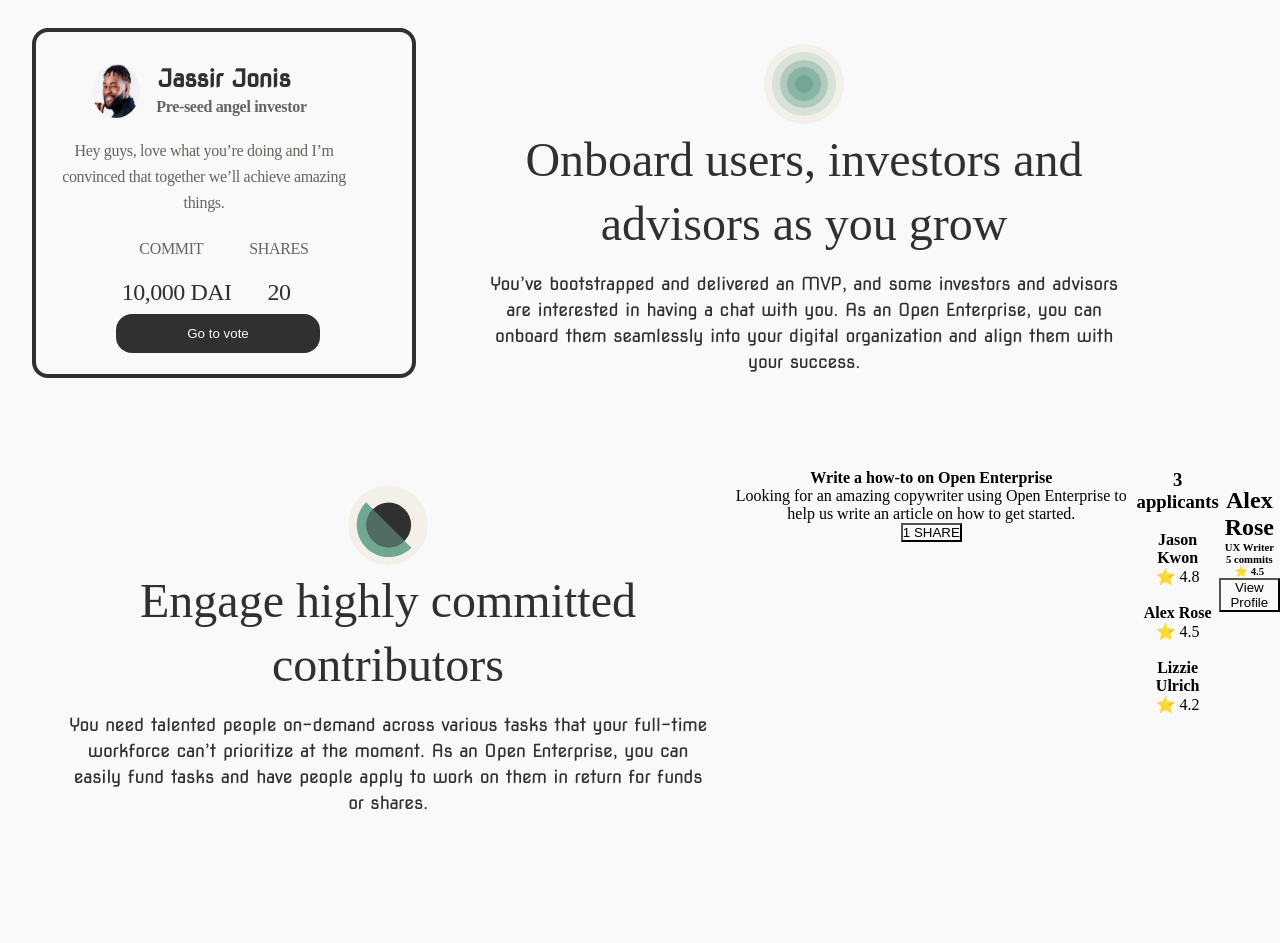
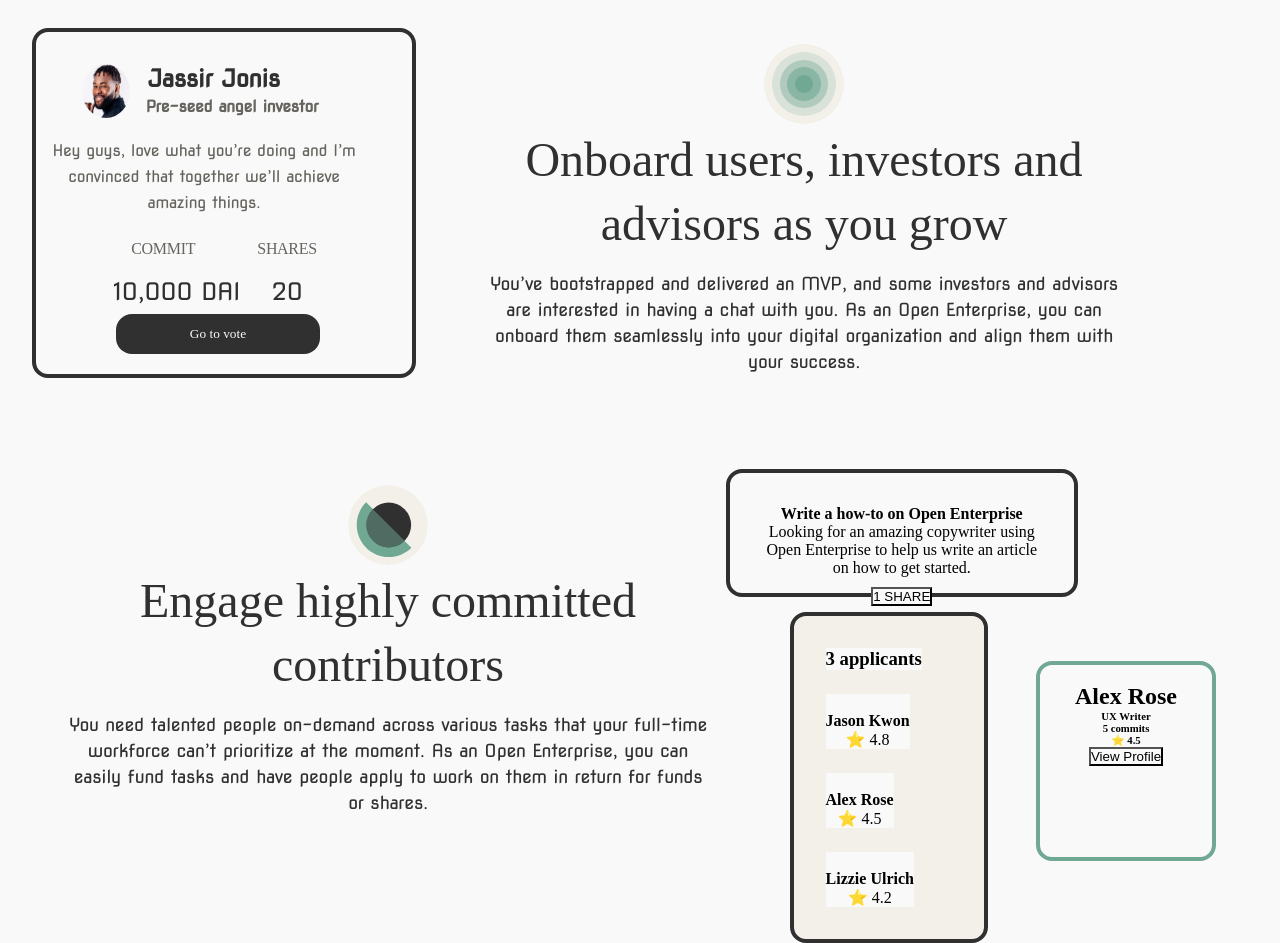
Before and after one commit to Ajaiyeoba/Open-enterprise-Landing-Page, a plain HTML site: page index.html in a window 1280 px wide. Shown: the part 1740-2683 px from the top of the page. Before the commit the page ends 2602 px from the top, so only its background shows below. Drawn offline with Linux system fonts and the light colour scheme; files whose address does not match are found by name; a web font is replaced by a local one.

Commit message:
i decided to make a commit before todays runs out!

```diff
--- /dev/null
+++ b/app.js
@@ -0,0 +1 @@
+const
--- a/index.html
+++ b/index.html
@@ -153,7 +153,7 @@
 
             <div class="application">
                 <h3>3 applicants</h3>
-                <div class="cover">
+                <div class="xcover">
                     <img src="">
                     <h4>Jason Kwon</h4>
                     <p>⭐ 4.8</p>
@@ -176,7 +176,7 @@
                 <h6>UX Writer</h6>
                 <h6>5 commits</h6>
                 <h6> ⭐ 4.5</h6>
-                <button type="button">View Profile</button>
+                <button   class="view-btn" type="button">View Profile</button>
             </div>
         </div>
 
--- a/style.css
+++ b/style.css
@@ -276,7 +276,7 @@ margin-bottom: 1.9rem;
 }
 .feature-message p{
     color: var(--color2);
-    font-family: ;
+    font-family: 'Nova Square';
     font-size: 16px;
     font-style: normal;
     font-weight: 500;
@@ -288,12 +288,12 @@ margin-bottom: 1.9rem;
     margin-left: 1.5rem;
     margin-top: 2rem;
     transition: 0.5s;
+    font-family: 'Nova Square';
 }
 
 .ind-msg h6{
     margin-left: 1rem;
     color: var(--Black, #303031);
-font-family: ;
     font-size: 20px;
     font-style: normal;
     font-weight: 600;
@@ -302,7 +302,6 @@ letter-spacing: -0.48px;
 }
 .ind-msg p{
     color: var(--Gray, #66645E);
-font-family: ;
     font-size: 16px;
     font-style: normal;
     font-weight: 500;
@@ -343,7 +342,6 @@ margin-top: 1.4rem;
 }
 .inv-text h5{
     color: var(--color1);
-font-family:;
     font-size: 24px;
     font-style: normal;
     font-weight: 700;
@@ -352,7 +350,6 @@ letter-spacing: -0.48px;
 }
 .inv-text p{
     color: var(--color2);
-font-family: Novel Mono Pro;
     font-size: 16px;
     font-style: normal;
     font-weight: 600;
@@ -380,6 +377,7 @@ margin-left: 1rem;
     margin-top: -1rem;
     padding: 0.4rem;
     justify-content: center;
+    font-family: 'Nova Cut';
 }
 .commit1{
 
@@ -392,6 +390,7 @@ font-style: normal;
     font-weight: 500;
     line-height: 24px; /* 150% */
     letter-spacing: -0.32px;
+    font-family: 'Nova Cut';
 }
 .commit p{
     color: var(--color1);
@@ -401,7 +400,7 @@ font-style: normal;
     font-weight: 500;
     line-height: 32px; /* 133.333% */
     letter-spacing: -0.48px;
-
+    font-family: 'Nova Square';
 }
 .go-vote{
     display: flex;
@@ -416,7 +415,48 @@ border: none;
     background: var(--color1);
     color: var(--color10);
     margin-left: 5rem;
+    font-family: 'Agbalumo';
 }
 .icon2 img{
     margin-left: -8rem;
 }
+
+.task{
+    display: inline-flex;
+    padding: 24px;
+    flex-direction: column;
+    align-items: center;
+    gap: 10px;
+    border-radius: 16px;
+    border: 4px solid var(--color1);
+    background: var(--color10);
+    height: 8rem;
+    padding: 2rem;
+}
+.application{
+    display: flex;
+    width: 381px;
+    padding: 32px 40px;
+    flex-direction: column;
+    justify-content: center;
+    align-items: flex-start;
+    gap: 24px;
+    border-radius: 16px;
+    border: 4px solid var(--color1);
+    background: var(--color4);
+    margin-top: 8.9rem;
+    margin-left: -18rem;
+    padding: 2rem;
+}
+
+.profile{
+    width: 180px;
+    height: 200px;
+    flex-shrink: 0;
+    border-radius: 16px;
+    border: 4px solid var(--color3);
+    background: var(--color10);
+    margin-top: 12rem;
+    margin-right: 4rem;
+    margin-left: 3rem;
+}
```
Also changed, not shown: 1 other file. Lines whose indentation alone changed are shown as unchanged.
